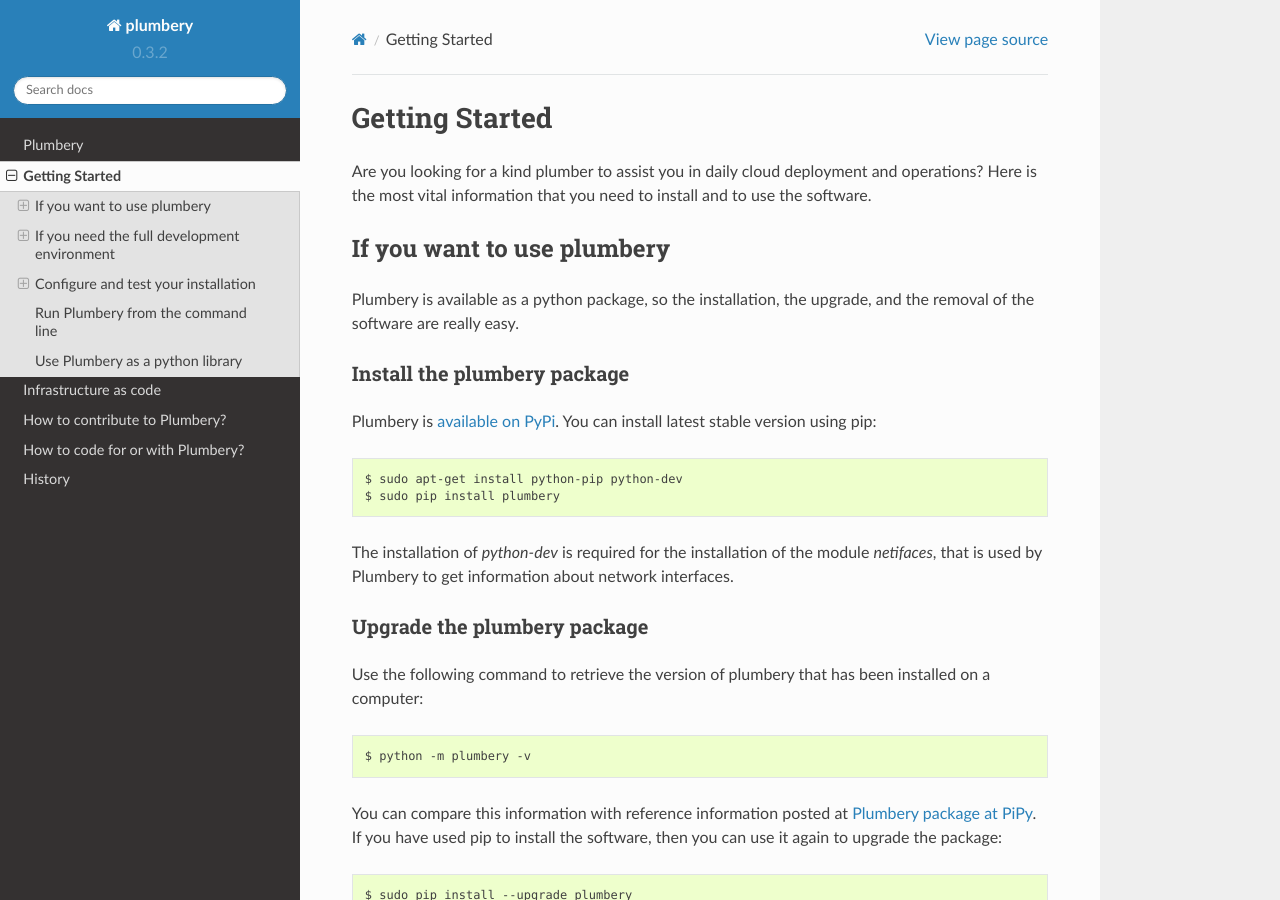
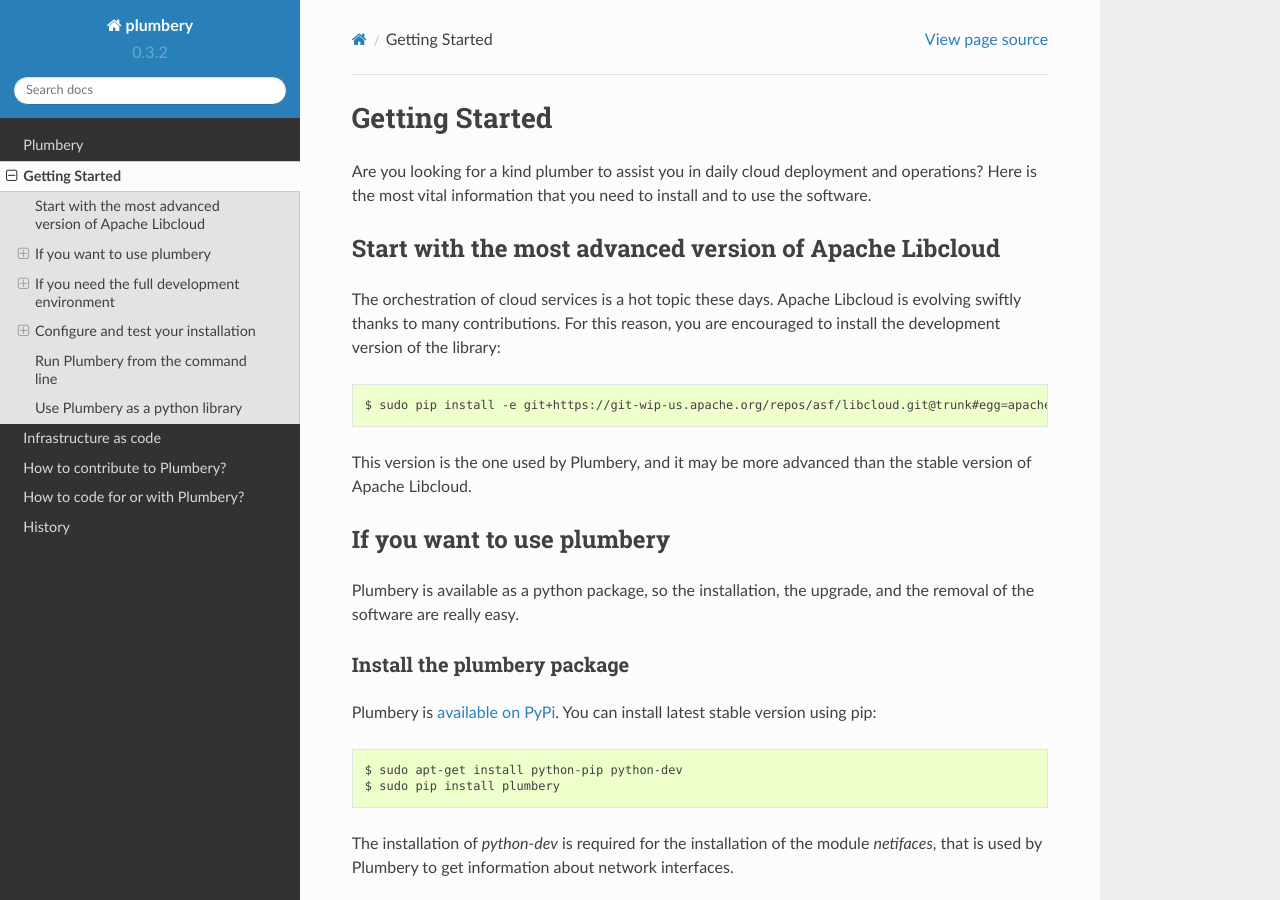
Before and after one commit to NTTLimitedRD/plumbery, a Sphinx documentation site: the page built from docs/getting_started.rst, in a window 1280 px wide and 900 px high. Built offline with Sphinx 7.4.7 and the Read the Docs theme 2.0.0, drawn with Linux system fonts in a browser that asks for light colours.

Commit message:
suggest to install the dev version of Apache Libcloud as a pre-requisite

```diff
--- a/docs/getting_started.rst
+++ b/docs/getting_started.rst
@@ -4,6 +4,20 @@
 Are you looking for a kind plumber to assist you in daily cloud deployment and
 operations? Here is the most vital information that you need to install and
 to use the software.
+
+Start with the most advanced version of Apache Libcloud
+-------------------------------------------------------
+
+The orchestration of cloud services is a hot topic these days. Apache
+Libcloud is evolving swiftly thanks to many contributions. For this reason,
+you are encouraged to install the development version of the library:
+
+.. sourcecode:: bash
+
+    $ sudo pip install -e git+https://git-wip-us.apache.org/repos/asf/libcloud.git@trunk#egg=apache-libcloud
+
+This version is the one used by Plumbery, and it may be more advanced than
+the stable version of Apache Libcloud.
 
 If you want to use plumbery
 ---------------------------
```
